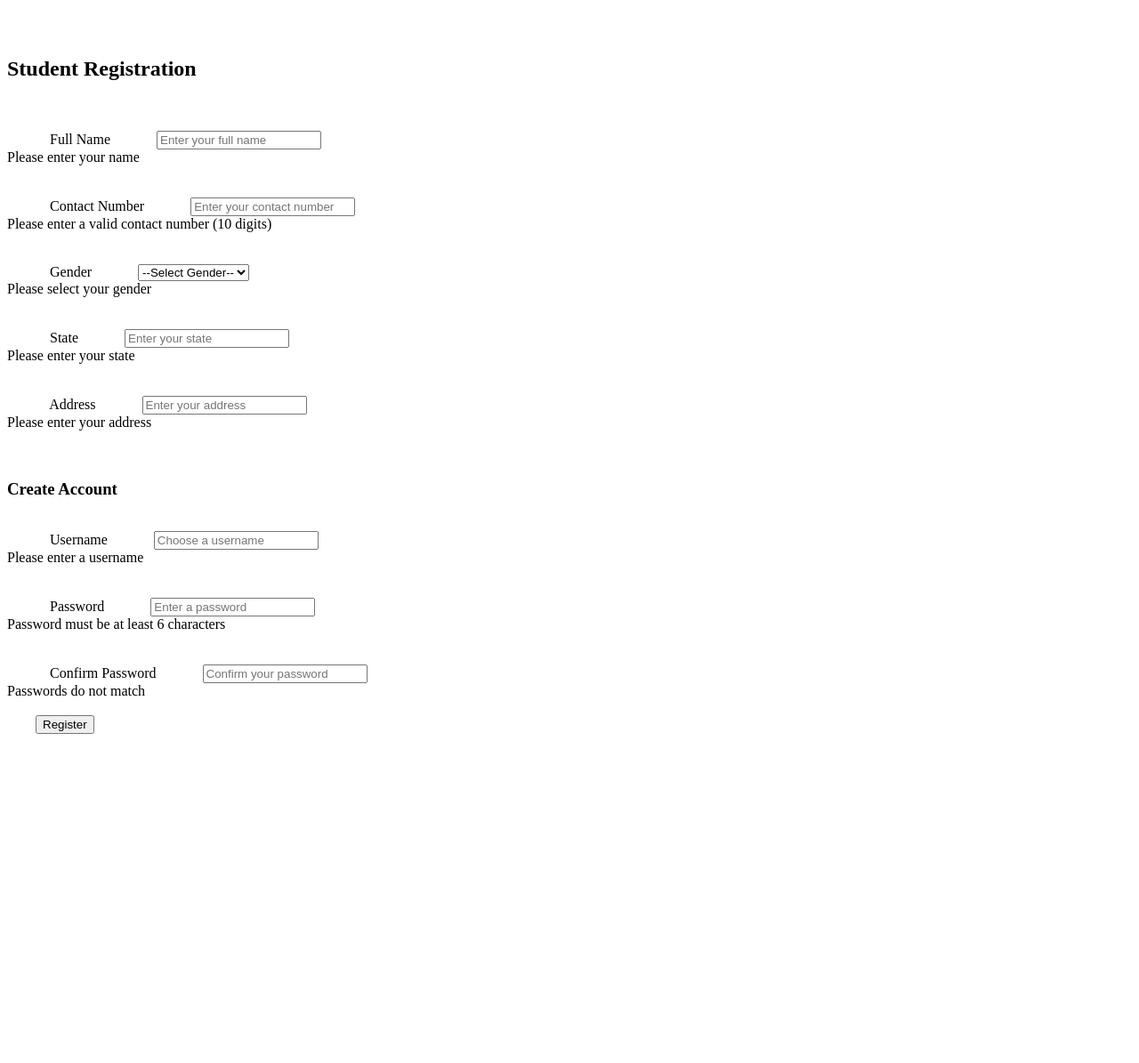
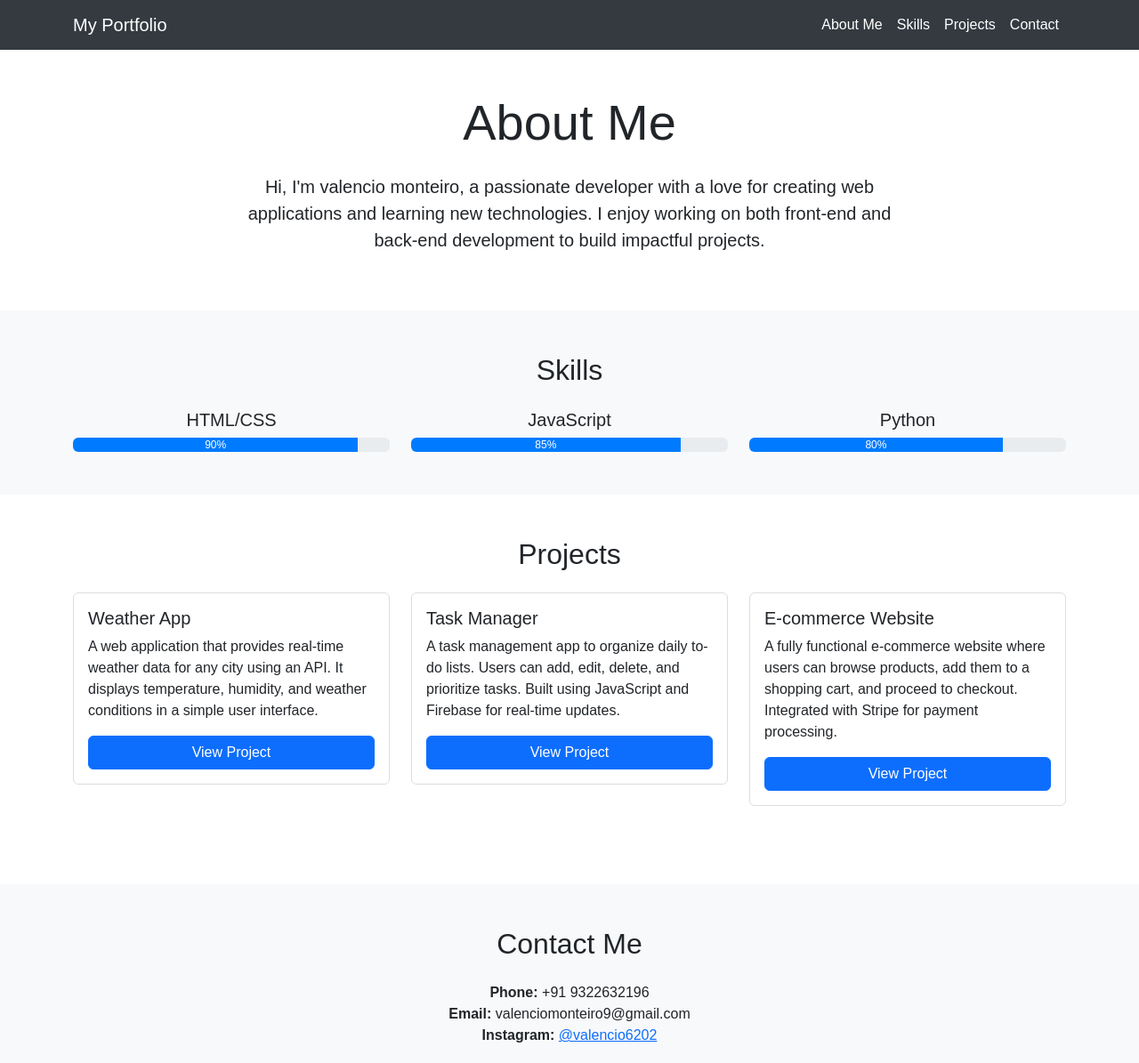
Before and after one commit to valencio876/valencio876.github.io, a plain HTML site: page index.html in a window 1280 px wide. Shown: the top 1195 px of the page at 89% size. Before the commit the page ends 833 px from the top, so only its background shows below. Drawn offline with nearby package versions, Linux system fonts and the light colour scheme.

Commit message:
Update index.html

```diff
--- a/index.html
+++ b/index.html
@@ -3,242 +3,152 @@
 <head>
   <meta charset="UTF-8">
   <meta name="viewport" content="width=device-width, initial-scale=1.0">
-    <title>Student Registration Form</title>
+  <title>My Portfolio</title>
+
+  <!-- Bootstrap CSS CDN -->
+  <link href="https://cdn.jsdelivr.net/npm/bootstrap@5.3.0-alpha1/dist/css/bootstrap.min.css" rel="stylesheet">
+
+  <!-- Optional: Custom CSS -->
   <style>
     body {
-            font-family: 'Segoe UI', Tahoma, Geneva, Verdana, sans-serif;
-            background-color: #e9ecef;
-            display: flex;
-            justify-content: center;
-            align-items: center;
-            height: 100vh;
-            margin: 0;
+      font-family: 'Arial', sans-serif;
+      padding-top: 56px;
     }
-
-        .registration-form {
-            background-color: #fff;
-            padding: 30px;
-            border-radius: 10px;
-            box-shadow: 0 4px 20px rgba(0, 0, 0, 0.1);
-            max-width: 420px;
-            width: 100%;
-            transition: all 0.3s ease;
+    .navbar {
+      background-color: #343a40;
     }
-        .registration-form:hover {
-            box-shadow: 0 6px 25px rgba(0, 0, 0, 0.15);
+    .navbar-brand, .nav-link {
+      color: #fff !important;
     }
-
-        h2, h3 {
+    .project-card {
+      border: 1px solid #ddd;
+      padding: 1rem;
+      margin-bottom: 1rem;
+    }
+    footer {
+      background-color: #343a40;
+      color: #fff;
+      padding: 2rem 0;
       text-align: center;
-            color: #333;
-            margin-bottom: 20px;
     }
-        .form-group {
-            margin-bottom: 18px;
-        }
-        label {
-            font-weight: 600;
-            display: block;
-            margin-bottom: 8px;
-            color: #495057;
-        }
-
-        input, select {
-            width: 100%;
-            padding: 12px;
-            border: 1px solid #ced4da;
-            border-radius: 6px;
-            background-color: #f8f9fa;
-            font-size: 14px;
-            color: #495057;
-            transition: border-color 0.3s ease;
-        }
-
-        input:focus, select:focus {
-            border-color: #80bdff;
-            outline: none;
-            background-color: #fff;
-        }
-
-        .error {
-            color: #e74c3c;
-            font-size: 0.85em;
-            margin-top: 5px;
-            display: none;
-        }
-
-        button {
-            width: 100%;
-            padding: 12px;
+    .progress-bar {
       background-color: #007bff;
-            color: white;
-            border: none;
-            border-radius: 6px;
-            font-size: 16px;
-            font-weight: 600;
-            cursor: pointer;
-            transition: background-color 0.3s ease;
-        }
-
-        button:hover {
-            background-color: #0056b3;
-        }
-        button:focus {
-            outline: none;
-            box-shadow: 0 0 0 3px rgba(38, 143, 255, 0.25);
-        }
-
-        input::placeholder {
-            color: #adb5bd;
     }
   </style>
 </head>
 <body>
 
-<div class="registration-form">
-    <h2>Student Registration</h2>
-    <form id="studentForm" onsubmit="return validateForm()">
-        <!-- Personal Info Section -->
-        <div class="form-group">
-            <label for="name">Full Name</label>
-            <input type="text" id="name" name="name" placeholder="Enter your full name">
-            <div class="error" id="nameError">Please enter your name</div>
+  <!-- Navbar -->
+  <nav class="navbar navbar-expand-lg navbar-dark fixed-top">
+    <div class="container">
+      <a class="navbar-brand" href="#">My Portfolio</a>
+      <button class="navbar-toggler" type="button" data-bs-toggle="collapse" data-bs-target="#navbarNav" aria-controls="navbarNav" aria-expanded="false" aria-label="Toggle navigation">
+        <span class="navbar-toggler-icon"></span>
+      </button>
+      <div class="collapse navbar-collapse" id="navbarNav">
+        <ul class="navbar-nav ms-auto">
+          <li class="nav-item"><a class="nav-link" href="#about">About Me</a></li>
+          <li class="nav-item"><a class="nav-link" href="#skills">Skills</a></li>
+          <li class="nav-item"><a class="nav-link" href="#projects">Projects</a></li>
+          <li class="nav-item"><a class="nav-link" href="#contact">Contact</a></li>
+        </ul>
       </div>
+    </div>
+  </nav>
 
-        <div class="form-group">
-            <label for="contact">Contact Number</label>
-            <input type="text" id="contact" name="contact" placeholder="Enter your contact number">
-            <div class="error" id="contactError">Please enter a valid contact number (10 digits)</div>
+  <!-- About Me Section -->
+  <section id="about" class="py-5">
+    <div class="container">
+      <div class="row justify-content-center">
+        <div class="col-md-8 text-center">
+          <h2 class="display-4">About Me</h2>
+          <p class="lead mt-4">Hi, I'm valencio monteiro, a passionate developer with a love for creating web applications and learning new technologies. I enjoy working on both front-end and back-end development to build impactful projects.</p>
         </div>
+      </div>
+    </div>
+  </section>
 
-        <div class="form-group">
-            <label for="gender">Gender</label>
-            <select id="gender" name="gender">
-                <option value="">--Select Gender--</option>
-                <option value="Male">Male</option>
-                <option value="Female">Female</option>
-                <option value="Other">Other</option>
-            </select>
-            <div class="error" id="genderError">Please select your gender</div>
+  <!-- Skills Section -->
+  <section id="skills" class="py-5 bg-light">
+    <div class="container">
+      <h2 class="text-center mb-4">Skills</h2>
+      <div class="row">
+        <div class="col-md-4 text-center">
+          <h5>HTML/CSS</h5>
+          <div class="progress">
+            <div class="progress-bar" role="progressbar" style="width: 90%;">90%</div>
           </div>
+        </div>
+        <div class="col-md-4 text-center">
+          <h5>JavaScript</h5>
+          <div class="progress">
+            <div class="progress-bar" role="progressbar" style="width: 85%;">85%</div>
+          </div>
+        </div>
+        <div class="col-md-4 text-center">
+          <h5>Python</h5>
+          <div class="progress">
+            <div class="progress-bar" role="progressbar" style="width: 80%;">80%</div>
+          </div>
+        </div>
+      </div>
+    </div>
+  </section>
 
-        <div class="form-group">
-            <label for="state">State</label>
-            <input type="text" id="state" name="state" placeholder="Enter your state">
-            <div class="error" id="stateError">Please enter your state</div>
+  <!-- Projects Section -->
+  <section id="projects" class="py-5">
+    <div class="container">
+      <h2 class="text-center mb-4">Projects</h2>
+      <div class="row">
+        <div class="col-md-4 mb-4">
+          <div class="card project-card">
+            <h5 class="card-title">Weather App</h5>
+            <p class="card-text">A web application that provides real-time weather data for any city using an API. It displays temperature, humidity, and weather conditions in a simple user interface.</p>
+            <a href="#" class="btn btn-primary">View Project</a>
           </div>
+        </div>
+        <div class="col-md-4 mb-4">
+          <div class="card project-card">
+            <h5 class="card-title">Task Manager</h5>
+            <p class="card-text">A task management app to organize daily to-do lists. Users can add, edit, delete, and prioritize tasks. Built using JavaScript and Firebase for real-time updates.</p>
+            <a href="#" class="btn btn-primary">View Project</a>
+          </div>
+        </div>
+        <div class="col-md-4 mb-4">
+          <div class="card project-card">
+            <h5 class="card-title">E-commerce Website</h5>
+            <p class="card-text">A fully functional e-commerce website where users can browse products, add them to a shopping cart, and proceed to checkout. Integrated with Stripe for payment processing.</p>
+            <a href="#" class="btn btn-primary">View Project</a>
+          </div>
+        </div>
+      </div>
+    </div>
+  </section>
 
-        <div class="form-group">
-            <label for="address">Address</label>
-            <input type="text" id="address" name="address" placeholder="Enter your address">
-            <div class="error" id="addressError">Please enter your address</div>
+  <!-- Contact Section -->
+  <section id="contact" class="py-5 bg-light">
+    <div class="container">
+      <h2 class="text-center mb-4">Contact Me</h2>
+      <div class="row justify-content-center">
+        <div class="col-md-6">
+          <ul class="list-unstyled text-center">
+            <li><strong>Phone:</strong> +91 9322632196</li>
+            <li><strong>Email:</strong> valenciomonteiro9@gmail.com</li>
+            <li><strong>Instagram:</strong> <a href="https://instagram.com/valencio6202" target="_blank">@valencio6202</a></li>
+          </ul>
         </div>
+      </div>
+    </div>
+  </section>
 
-        <!-- Account Creation Section -->
-        <h3>Create Account</h3>
+  <!-- Footer -->
+  <footer class="py-3">
+    <div class="container">
+      <p class="mb-0">© 2024 Your Name. All Rights Reserved.</p>
+    </div>
+  </footer>
 
-        <div class="form-group">
-            <label for="username">Username</label>
-            <input type="text" id="username" name="username" placeholder="Choose a username">
-            <div class="error" id="usernameError">Please enter a username</div>
-        </div>
-
-        <div class="form-group">
-            <label for="password">Password</label>
-            <input type="password" id="password" name="password" placeholder="Enter a password">
-            <div class="error" id="passwordError">Password must be at least 6 characters</div>
-        </div>
-
-        <div class="form-group">
-            <label for="confirmPassword">Confirm Password</label>
-            <input type="password" id="confirmPassword" name="confirmPassword" placeholder="Confirm your password">
-            <div class="error" id="confirmPasswordError">Passwords do not match</div>
-        </div>
-
-        <button type="submit">Register</button>
-    </form>
-</div>
-
-<script>
-    function validateForm() {
-        let isValid = true;
-
-        // Name validation
-        let name = document.getElementById("name").value;
-        if (name === "") {
-            document.getElementById("nameError").style.display = "block";
-            isValid = false;
-        } else {
-            document.getElementById("nameError").style.display = "none";
-        }
-
-        // Contact number validation
-        let contact = document.getElementById("contact").value;
-        let contactRegex = /^[0-9]{10}$/;
-        if (!contactRegex.test(contact)) {
-            document.getElementById("contactError").style.display = "block";
-            isValid = false;
-        } else {
-            document.getElementById("contactError").style.display = "none";
-        }
-
-        // Gender validation
-        let gender = document.getElementById("gender").value;
-        if (gender === "") {
-            document.getElementById("genderError").style.display = "block";
-            isValid = false;
-        } else {
-            document.getElementById("genderError").style.display = "none";
-        }
-
-        // State validation
-        let state = document.getElementById("state").value;
-        if (state === "") {
-            document.getElementById("stateError").style.display = "block";
-            isValid = false;
-        } else {
-            document.getElementById("stateError").style.display = "none";
-        }
-
-        // Address validation
-        let address = document.getElementById("address").value;
-        if (address === "") {
-            document.getElementById("addressError").style.display = "block";
-            isValid = false;
-        } else {
-            document.getElementById("addressError").style.display = "none";
-        }
-
-        // Username validation
-        let username = document.getElementById("username").value;
-        if (username === "") {
-            document.getElementById("usernameError").style.display = "block";
-            isValid = false;
-        } else {
-            document.getElementById("usernameError").style.display = "none";
-        }
-
-        // Password validation
-        let password = document.getElementById("password").value;
-        if (password.length < 6) {
-            document.getElementById("passwordError").style.display = "block";
-            isValid = false;
-        } else {
-            document.getElementById("passwordError").style.display = "none";
-        }
-
-        // Confirm password validation
-        let confirmPassword = document.getElementById("confirmPassword").value;
-        if (confirmPassword !== password) {
-            document.getElementById("confirmPasswordError").style.display = "block";
-            isValid = false;
-        } else {
-            document.getElementById("confirmPasswordError").style.display = "none";
-        }
-
-        return isValid;  // Return the form validity status
-    }
-</script>
-
+  <!-- Bootstrap JS CDN -->
+  <script src="https://cdn.jsdelivr.net/npm/bootstrap@5.3.0-alpha1/dist/js/bootstrap.bundle.min.js"></script>
 </body>
 </html>
```
Lines whose indentation alone changed are shown as unchanged.
